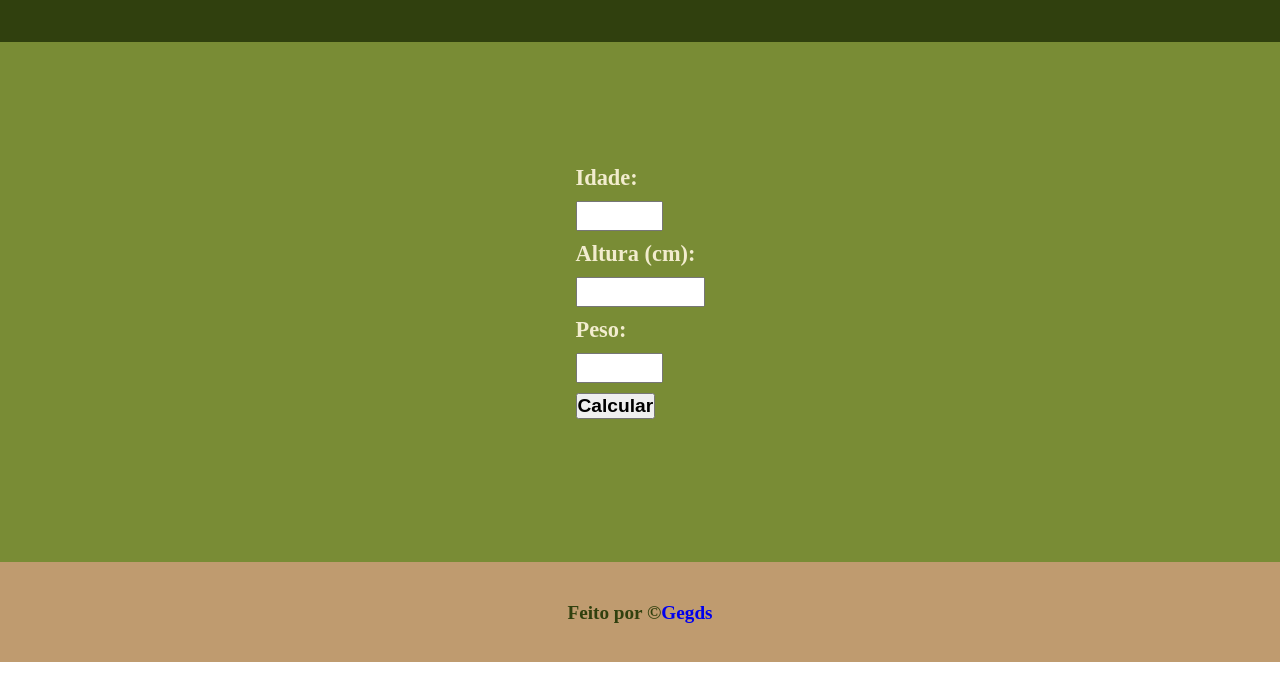
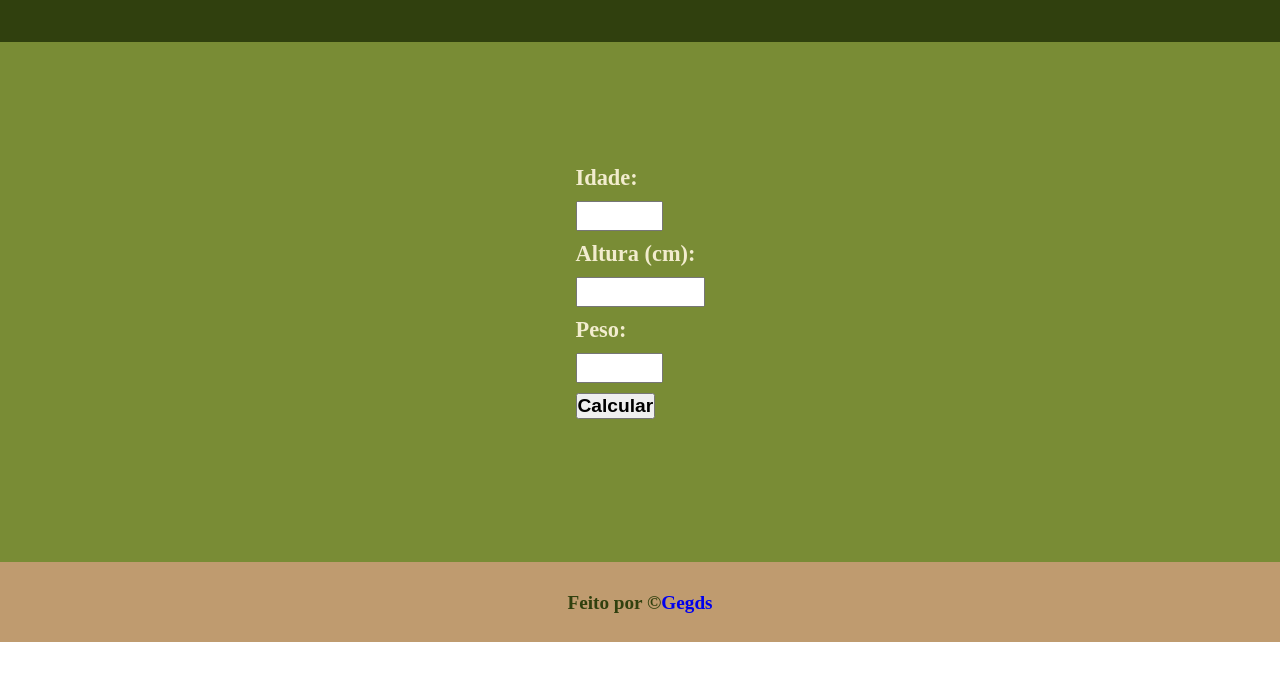
Before and after one commit to GEGDS/Projeto-07---Calculadora-IMC, a plain HTML site: page index.html in a window 1280 px wide. Shown: the part 108-800 px from the top of the page. Drawn offline with Linux system fonts and the light colour scheme.

Commit message:
Update style.css

```diff
--- a/style.css
+++ b/style.css
@@ -69,8 +69,8 @@ main {
 footer {
     background-color: var(--color-5);
     color: var(--color-1);
-    height: 60px;
-    padding-top: 40px;
+    height: 50px;
+    padding-top: 30px;
 }
 
 footer p {
```
